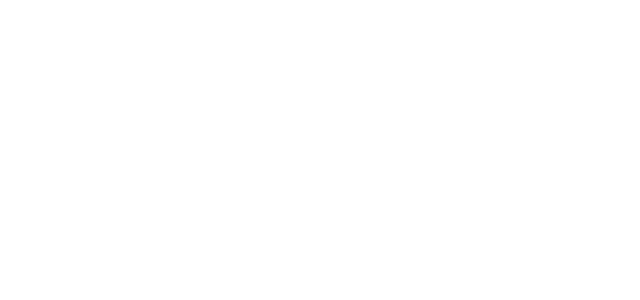
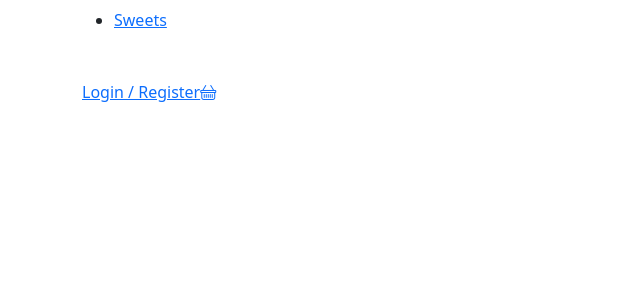
Before and after one commit to foremna/candyshop, a React (Create React App) app: page / in a window 1280 px wide. Shown: the top 300 px of the page, without its empty margins (0-640 px from the left). Built offline with nearby package versions, Linux system fonts and the light colour scheme.

Commit message:
Create header & navbar

```diff
--- a/src/App.js
+++ b/src/App.js
@@ -4,9 +4,11 @@
 import Sweets from './app/layouts/Sweets'
 import Login from './app/layouts/Login';
 import Cart from './app/layouts/Cart';
+import Header from './app/components/ui/Header';
 
 function App() {
   return (<>
+    <Header />
     <div className="container">
       <Switch>
         <Route path='/goods/:goodId?' render={(props) => (<Sweets {...props} />)} />
--- /dev/null
+++ b/src/app/components/ui/Header.jsx
@@ -0,0 +1,24 @@
+import React from "react";
+import { Link } from "react-router-dom";
+
+import NavBar from "./NavBar";
+
+const Header = () => {
+  return (
+    <header className="header">
+      <div className="container">
+        <div className="header__wrapper">
+          <NavBar />
+          <Link className="link link--btn" to="/login">
+            Login / Register
+          </Link>
+          <Link className="icon-btn link link--btn cart-icon" to="/cart">
+            <i className="bi bi-basket"></i>
+          </Link>
+        </div>
+      </div>
+    </header>
+  );
+};
+
+export default Header;
--- /dev/null
+++ b/src/app/components/ui/NavBar.jsx
@@ -0,0 +1,18 @@
+import React from "react";
+import { Link } from "react-router-dom";
+
+const NavBar = () => {
+  return (
+    <nav className="navbar col-8 mb-4">
+      <ul className="navbar__nav">
+        <li className="Nav__item">
+          <Link className="link" to="/goods">
+            Sweets
+          </Link>
+        </li>
+      </ul>
+    </nav>
+  );
+};
+
+export default NavBar;
```
